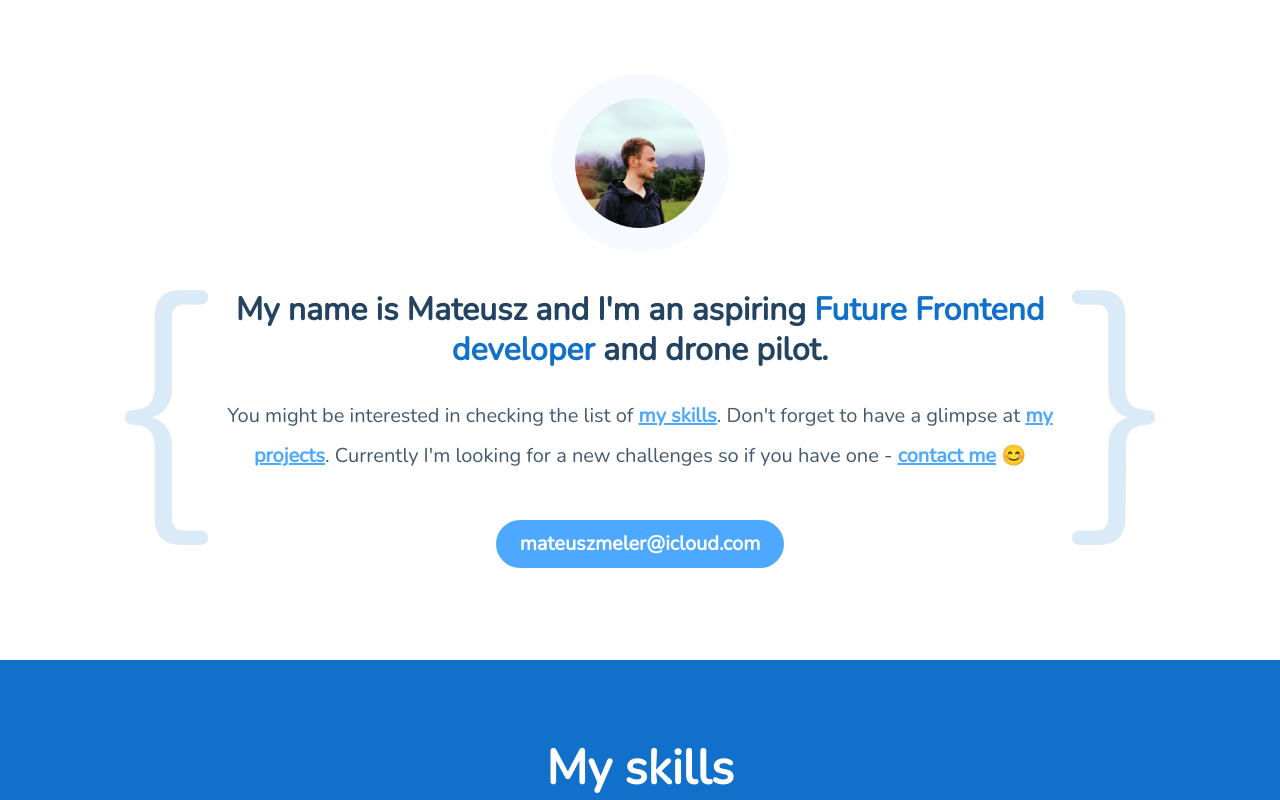
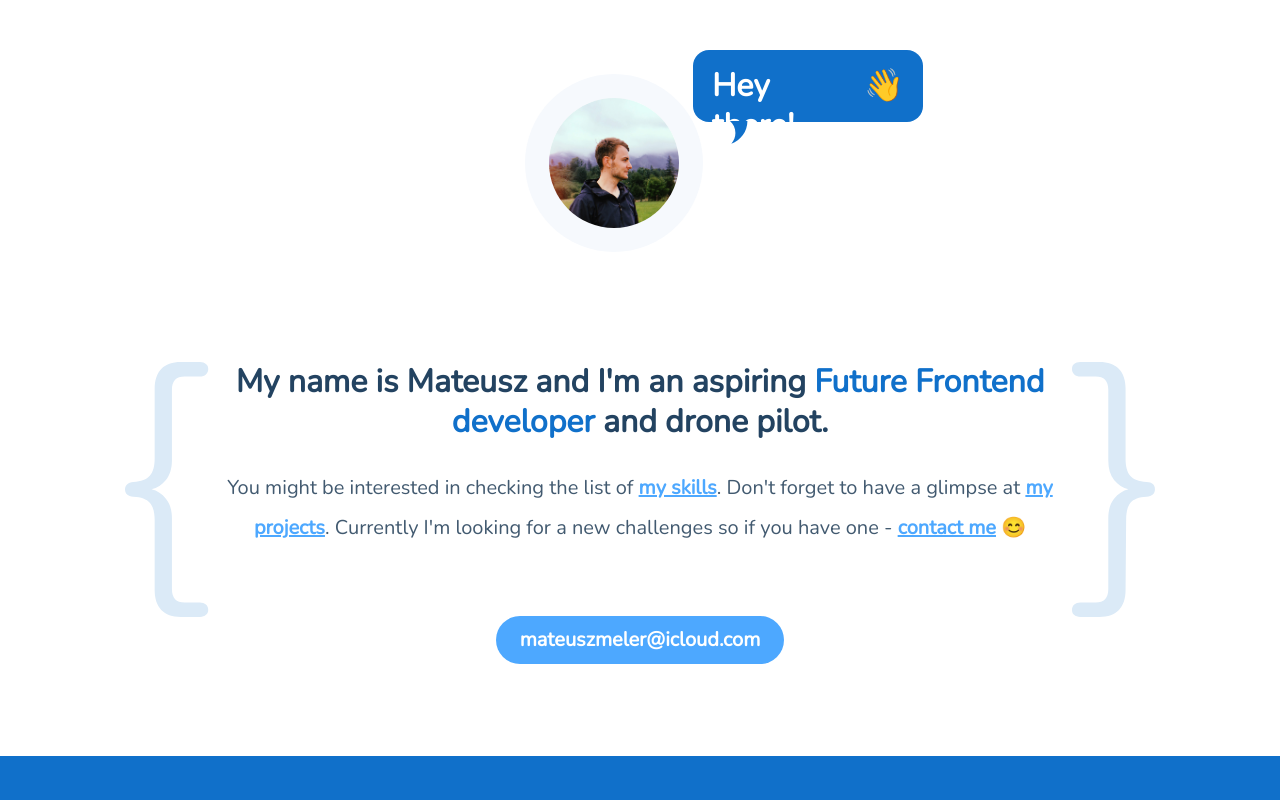
Before and after one commit to Mateusz-Meler/Mateusz-Meler.github.io, a website built with webpack: page src/pages/index.html in a window 1280 px wide. Shown: the top 800 px of the page. Built offline with nearby package versions, Linux system fonts and the light colour scheme; no server answers.

Commit message:
feat: adding a cloud in first section

```diff
--- a/src/pages/index.html
+++ b/src/pages/index.html
@@ -25,6 +25,8 @@
   <body>
     <main>
       <header class="header">
+
+<div>
         <h1 class="header__title">
           <img
             class="header__picture"
@@ -32,6 +34,8 @@
             alt="Mateusz w górach"
           />
         </h1>
+        <p class="cloud">Hey there!<span class="cloud__item">👋</span></p>
+      </div>
       </header>
       <section class="hello-section">
         <h2 class="hello-section__header">
@@ -50,7 +54,6 @@
         <a class="hello-section__mail" href="mailto:mateuszmeler@icloud.com"
           >mateuszmeler@icloud.com</a
         >
-
       </section>
       <section class="skills-section" id="skills">
         <h2 class="skills-section__header">My skills</h2>
--- a/src/scss/main.scss
+++ b/src/scss/main.scss
@@ -34,6 +34,39 @@ body {
       border: 24px solid #f6f9fd;
     }
   }
+}
+
+.cloud {
+  display: none;
+  &__item {
+    margin-left: 12px;
+  }
+  @media screen and (min-width: 960px) {
+    display: flex;
+    align-self: flex-end;
+    font-style: normal;
+    font-weight: bold;
+    font-size: 32px;
+    line-height: 40px;
+    color: #fff;
+    padding: 16px 19px;
+    background-color: #1070ca;
+    border-radius: 16px;
+    width: 230px;
+    height: 72px;
+    position: relative;
+    width: 230px;
+    height: 72px;
+    margin: 0;
+    top: -213px;
+    right: -168px;
+  }
+}
+.cloud::after {
+  content: url(../assets/icons/speech_cloud.svg);
+  position: absolute;
+  right: 175px;
+  bottom: -32px;
 }
 
 .hello-section {
@@ -89,7 +122,7 @@ body {
     }
   }
   &__mail {
-    margin: 44px 0 92px 0;
+    margin: 68px 0 92px 0;
     text-decoration: none;
     color: #fff;
     font-style: normal;
```
Lines whose indentation alone changed are shown as unchanged.
